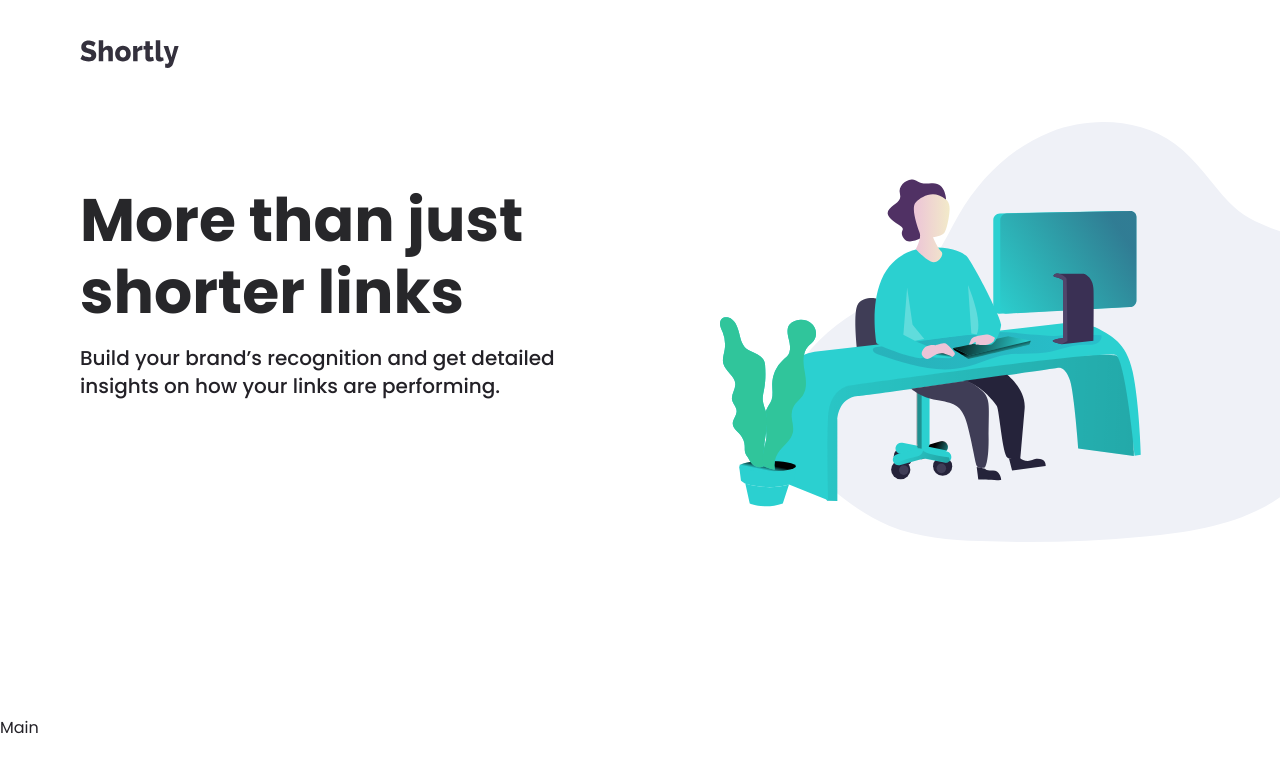
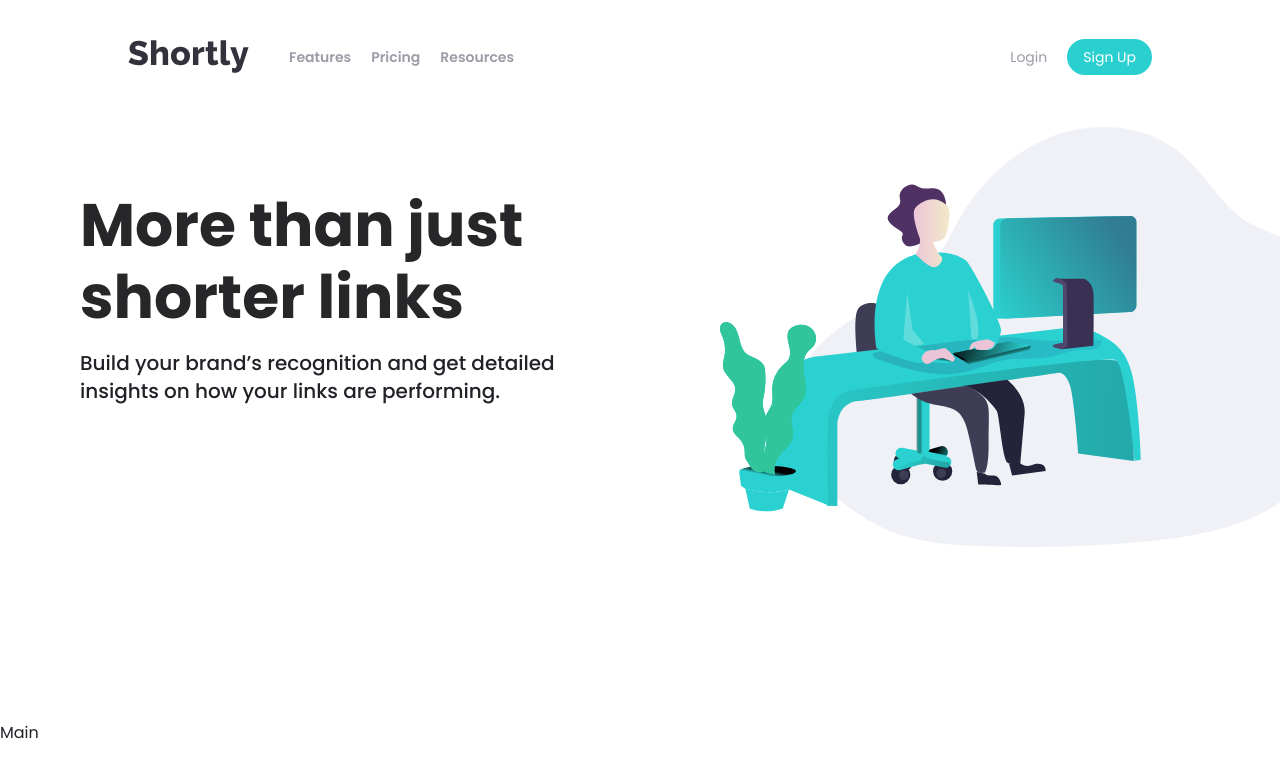
Before and after one commit to deepakmardii/next-url-shorter, a Next.js app: page / in a window 1280 px wide. Shown: the top 778 px of the page. Built offline with nearby package versions, Linux system fonts and the light colour scheme.

Commit message:
Navbar update

```diff
--- a/components/Navbar.tsx
+++ b/components/Navbar.tsx
@@ -1,78 +1,75 @@
-"use client";
-import { VscChromeClose } from "react-icons/vsc";
-import { AiOutlineMenu } from "react-icons/ai";
-import Link from "next/link";
+"use client"
+import Image from 'next/image'
+import Link from 'next/link'
+import { useState } from 'react'
 
-import { useState } from "react";
-import Image from "next/image";
+const Navbar = () => {
 
-function Navbar() {
-  const [showMe, setShowMe] = useState(false);
-  function toggle() {
-    setShowMe(!showMe);
-  }
-  console.log(showMe);
-  const gap = "gap-10";
-  const linkHover = "  md:hover:text-Violet  ";
+    const [isMenuOpen, setIsMenuOpen] = useState(false)
 
     return (
-    <>
-      <nav
-        className={
-          "font-medium py-10 md:py-0 px-8 md:px-20 flex items-center justify-between md:justify-start max-w-7xl mx-auto text-lg  "
-        }
-      >
-        <div className="logo md:mr-10">
-          <Image src="/images/logo.svg" alt="logo" height={33} width={121} />
-        </div>
-        <div
-          className={`${
-            showMe ? "" : "hidden"
-          } md:flex absolute md:static md:items-center rounded-xl top-24 bg-Violet md:bg-transparent md:text-gray-400 text-white md:justify-between md:w-full flex-col md:flex-row inset-x-0 mx-8 z-50`}
-        >
-          <div
-            className={`links flex flex-col items-center gap-6 my-8 md:flex-row md:${gap}`}
-          >
+        <header className='lg:px-32 md:px-16 py-10 px-5 flex relative justify-start items-center'>
             <Link href="/">
-              <p className={linkHover}>Feature </p>
+                <Image src="/images/logo.svg" width="121" height="33" alt='logo' />
             </Link>
-            <Link href="/">
-              <p className={linkHover}>Pricing</p>
+
+            <button className='sm:hidden absolute right-5' onClick={() => setIsMenuOpen(prevState => !prevState)}>
+                <i className={`fas fa-${isMenuOpen ? 'times' : 'bars'} text-very-dark-violet text-2xl`}></i>
+            </button>
+
+            <nav className={`
+                ${isMenuOpen ? 'flex' : 'hidden'}
+                sm:flex sm:flex-row
+                sm:text-left text-center
+                sm:w-fit w-[calc(100%-40px)]
+                flex-col fixed sm:static
+                top-20 items-center
+                justify-between
+                sm:bg-transparent bg-dark-violet
+                sm:p-0 p-5
+                rounded-lg
+                z-50
+            `}>
+
+                <ul className="sm:ml-10 flex sm:flex-row flex-col sm:gap-5 gap-3 font-semibold">
+                    <li>
+                        <Link href="/features">
+                            <p className="sm:text-grayish-violet text-white text-sm sm:hover:text-very-dark-violet">Features</p>
                         </Link>
-            <Link href="/">
-              <p className={linkHover}>Resources</p>
+                    </li>
+                    <li>
+                        <Link href="/pricing">
+                            <p className="sm:text-grayish-violet text-white text-sm sm:hover:text-very-dark-violet">Pricing</p>
                         </Link>
-          </div>
-          <hr className="border w-[80%] mx-8 border-gray-600 md:hidden" />
-          <div
-            className={`right flex w-full md:w-auto items-center flex-col md:flex-row gap-8 my-8 md:${gap}`}
-          >
-            <Link href="/">
-              <p className={linkHover}>Login</p>
+                    </li>
+                    <li>
+                        <Link href="/resources">
+                            <p className="sm:text-grayish-violet text-white text-sm sm:hover:text-very-dark-violet">Resources</p>
                         </Link>
-            <Link href="/">
-              <p className="hover:opacity-50 cursor text-center bg-bluish px-6 py-2 text-white rounded-full ">
+                    </li>
+                </ul>
+
+                <div className="sm:hidden block divider h-[1px] w-full my-3 bg-grayish-violet" />
+
+                <ul className='flex sm:w-fit w-full items-center sm:flex-row flex-col sm:gap-5 gap-3 sm:absolute lg:right-32 md:right-16 right-5'>
+                    <li>
+                        <Link href="/login">
+                            <p className="sm:text-grayish-violet text-white text-sm sm:hover:text-very-dark-violet">Login</p>
+                        </Link>
+                    </li>
+                    <li className='w-full'>
+                        <Link href="/signup">
+                            <span
+                                className="bg-primary w-full hover:opacity-60 text-white text-sm px-4 py-2 rounded-full hover:bg-opacity-80">
                                 Sign Up
-              </p>
+                            </span>
                         </Link>
-          </div>
-        </div>
-        <div className="menu md:hidden">
-          {showMe ? (
-            <VscChromeClose
-              className="fill-gray-400 text-4xl cursor-pointer"
-              onClick={toggle}
-            />
-          ) : (
-            <AiOutlineMenu
-              className="fill-gray-400 text-4xl cursor-pointer"
-              onClick={toggle}
-            />
-          )}
-        </div>
+                    </li>
+                </ul>
+
             </nav>
-    </>
-  );
+        </header>
+    )
 }
 
-export default Navbar;
+export default Navbar
```
Lines whose indentation alone changed are shown as unchanged.
